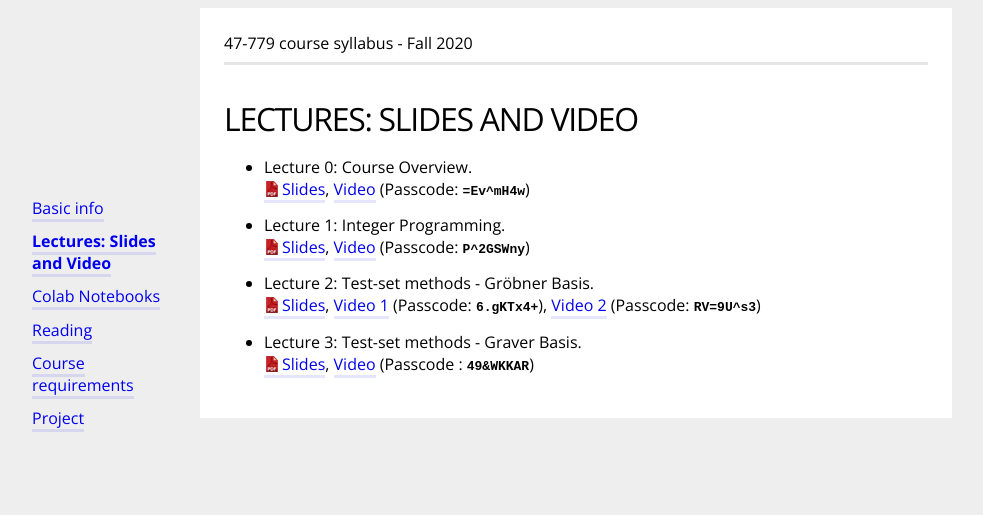
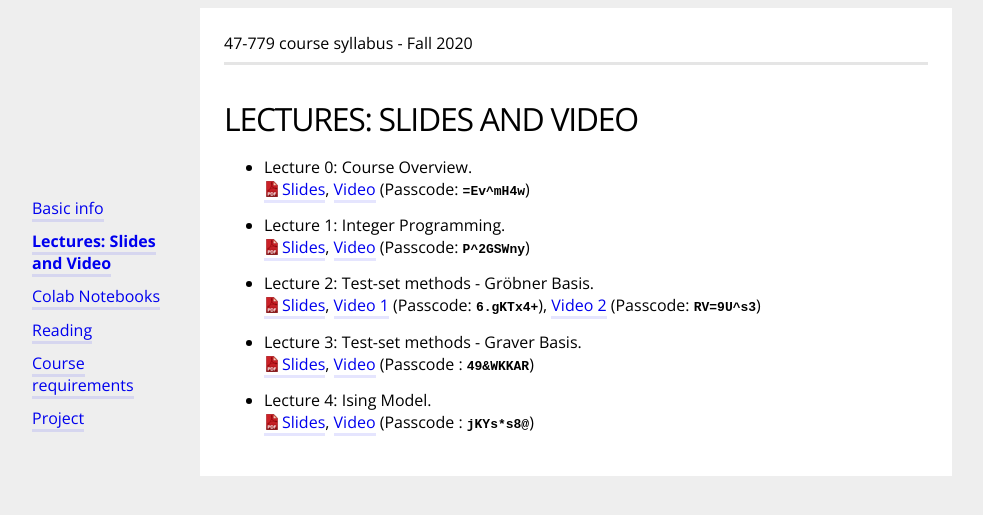
Before and after one commit to bernalde/QuIP, a Jekyll site: the page built from lecture.md, in a window 1280 px wide. Shown: the top 515 px of the page, without its empty margins (64-1047 px from the left). Built offline with Jekyll 4.4.1, drawn with Linux system fonts in a browser that asks for light colours.

Commit message:
Added material for lecture 4

```diff
--- a/lecture.md
+++ b/lecture.md
@@ -29,3 +29,8 @@ Here you can access all the lecture slides and videos.
 <a href="slides/47-779 Lecture 3 - Graver basis.pdf" download>Slides</a>,
 [Video](https://cmu.zoom.us/rec/share/4QTXDhnVQag7dN0IfrOnbH16yhr6G0_5rBV3Nj3WbO1m3t4VLwqZzutHjXKlg3Bw.x4SMdIgGN8iyt9JD)
 (Passcode : <kbd><strong>49&WKKAR</strong></kbd>)
+
+- Lecture 4: Ising Model.<br>
+<a href="slides/47-779 Lecture 4 - Ising Model.pdf" download>Slides</a>,
+[Video](https://cmu.zoom.us/rec/share/AOmRlMOFoAuTtyuyEDRQRMu1LuhHZJiY9AjUc3CZ-XMyP3nc3ZxJmop90Hn7wdI.R-a68jRiL_Ov3UPE)
+(Passcode : <kbd><strong>jKYs*s8@</strong></kbd>)
```
Also changed, not shown: colab.md (+3 -0 lines).
